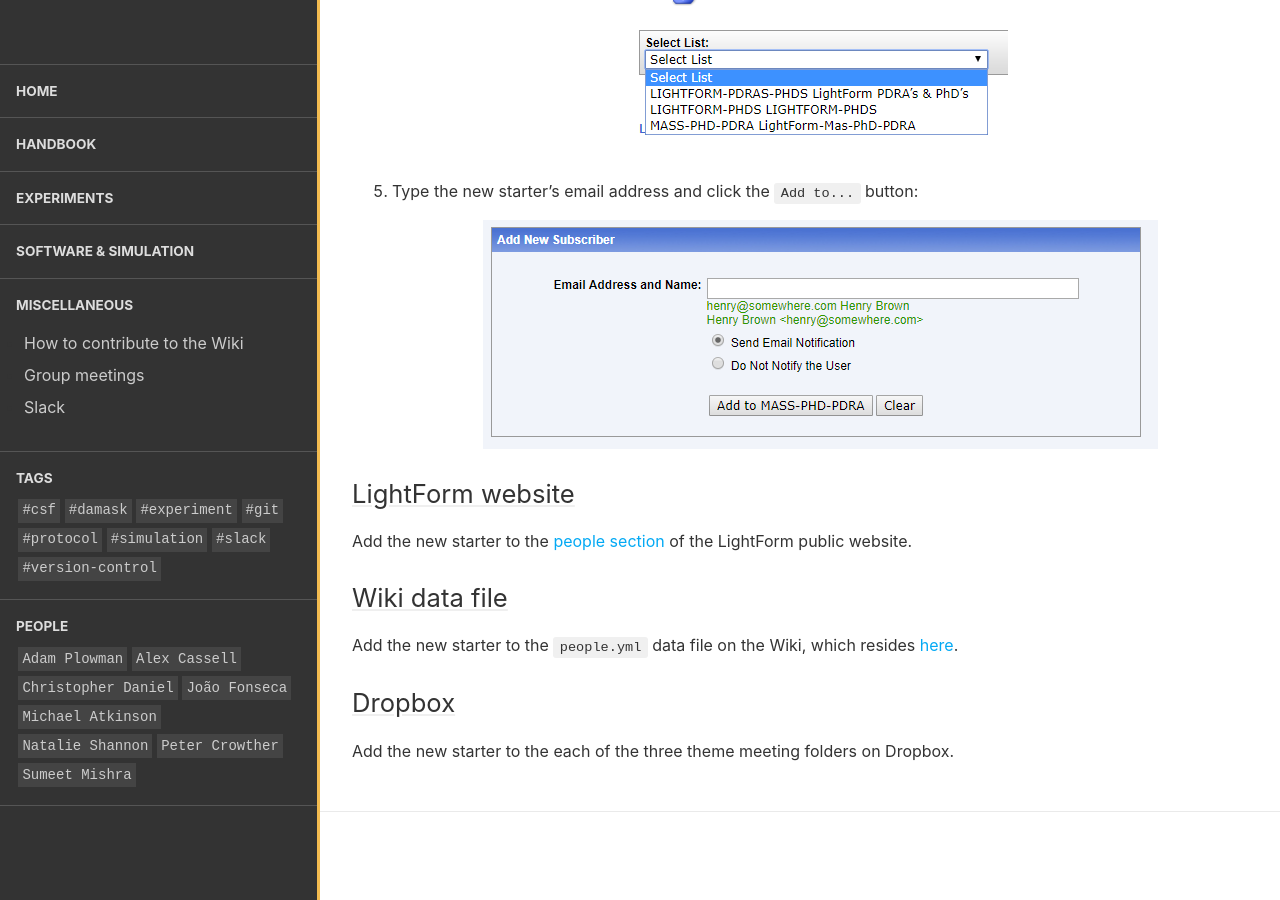
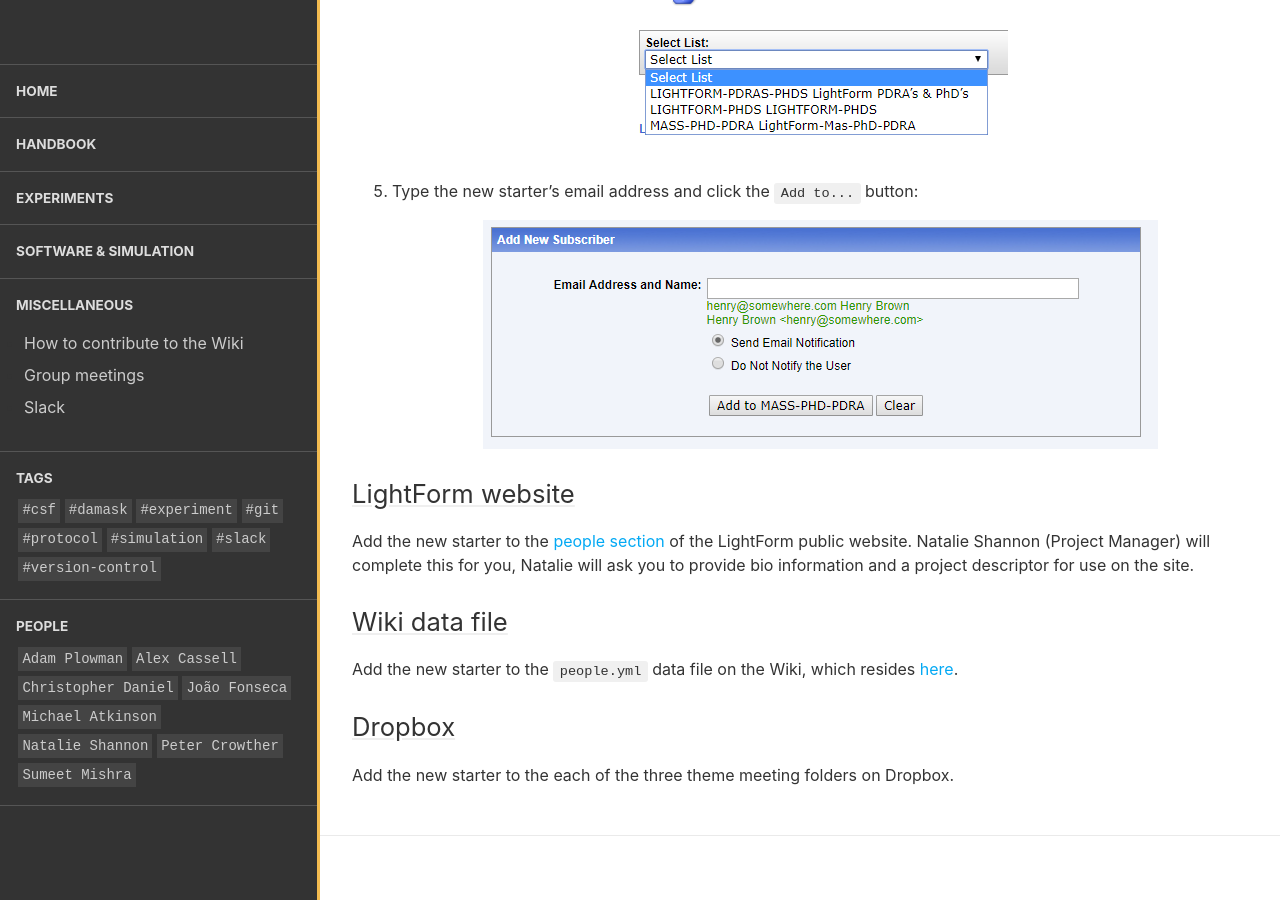
Before and after one commit to LightForm-group/wiki, a Jekyll site: the page built from collections/_handbook/new_starters.md, in a window 1280 px wide and 900 px high, scrolled down 2009 px. Built offline with Jekyll 4.4.1, drawn with Linux system fonts in a browser that asks for light colours.

Commit message:
Update new_starters.md

```diff
--- a/collections/_handbook/new_starters.md
+++ b/collections/_handbook/new_starters.md
@@ -45,6 +45,7 @@
 ## LightForm website
 
 Add the new starter to the [people section](https://lightform.org.uk/people) of the LightForm public website.
+Natalie Shannon (Project Manager) will complete this for you, Natalie will ask you to provide bio information and a project descriptor for use on the site.
 
 ## Wiki data file
 
```
